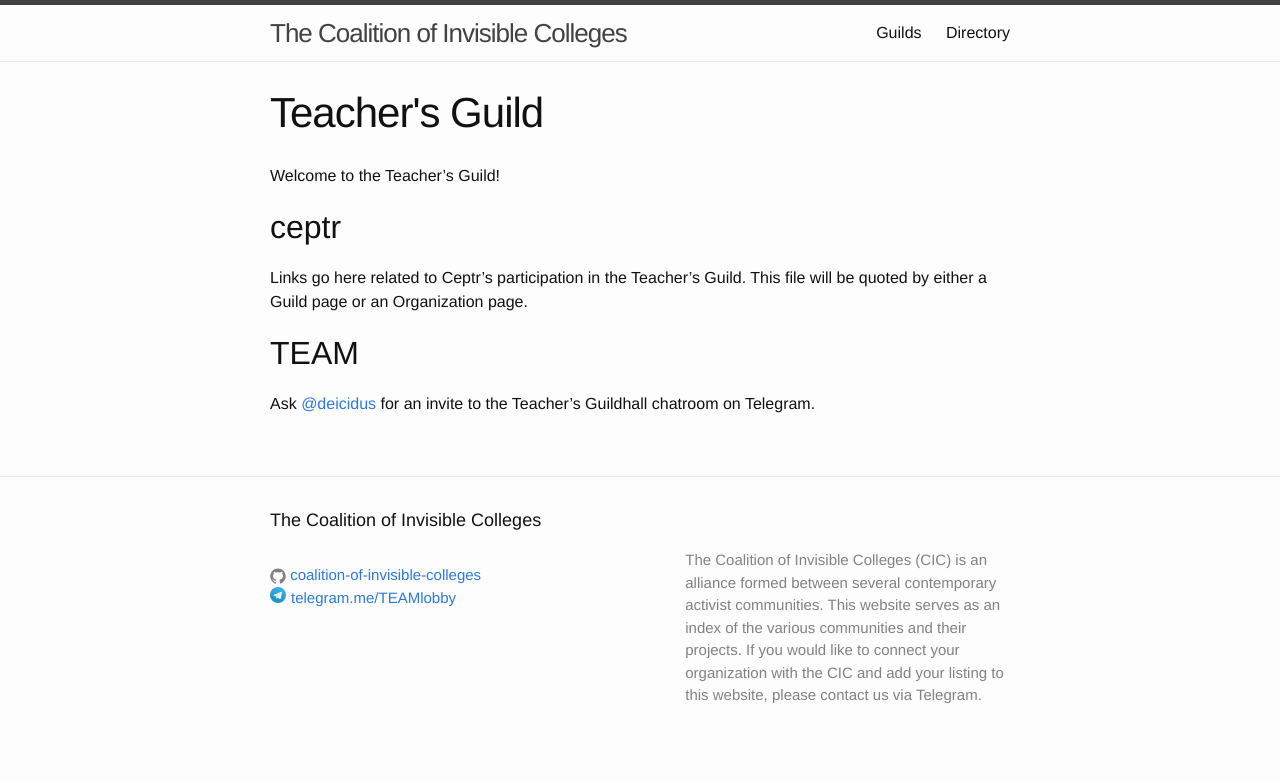
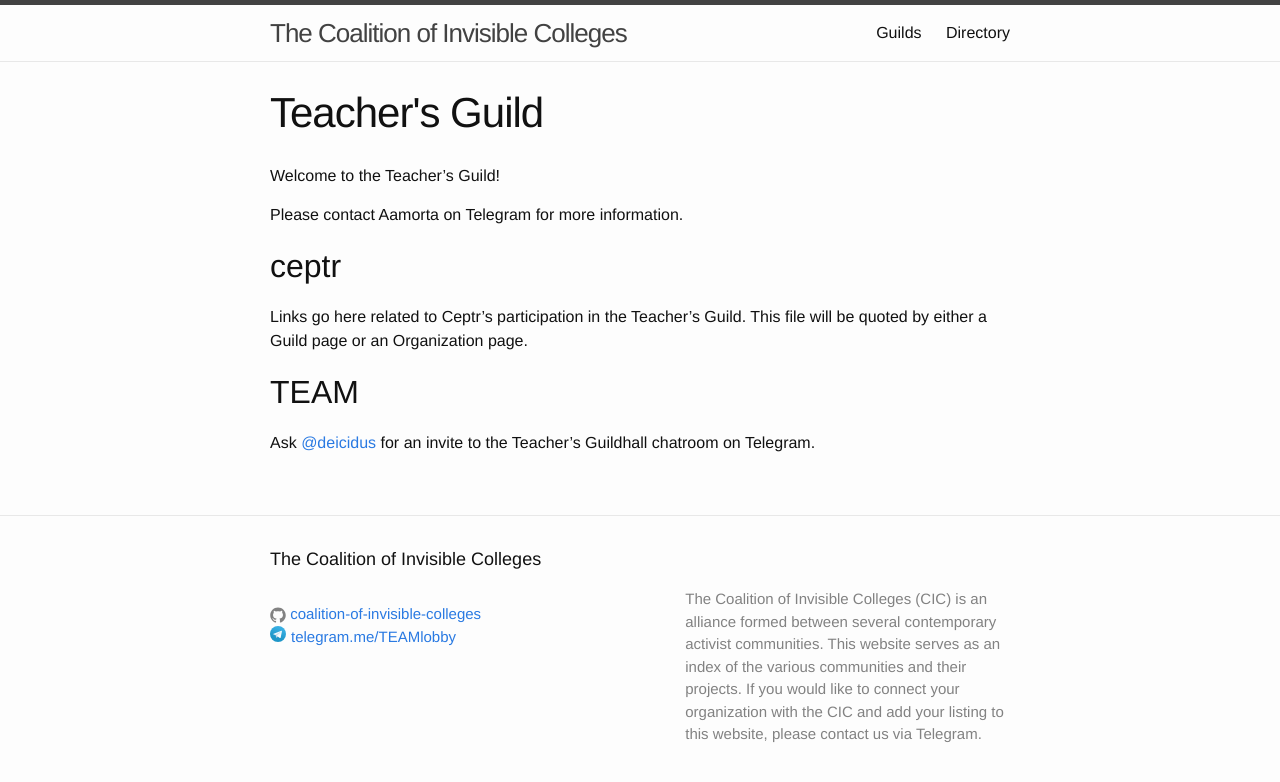
Before and after one commit to coalition-of-invisible-colleges/cic.github.io, a Jekyll site: the page built from guilds/teachers.md, in a window 1280 px wide. Shown: the top 782 px of the page. Built offline with Jekyll 4.4.1, drawn with Linux system fonts in a browser that asks for light colours.

Commit message:
Update teachers.md

```diff
--- a/guilds/teachers.md
+++ b/guilds/teachers.md
@@ -5,3 +5,5 @@ guild: teachers
 permalink: /guilds/teachers/
 ---
 Welcome to the Teacher's Guild!
+
+Please contact Aamorta on Telegram for more information.
```
